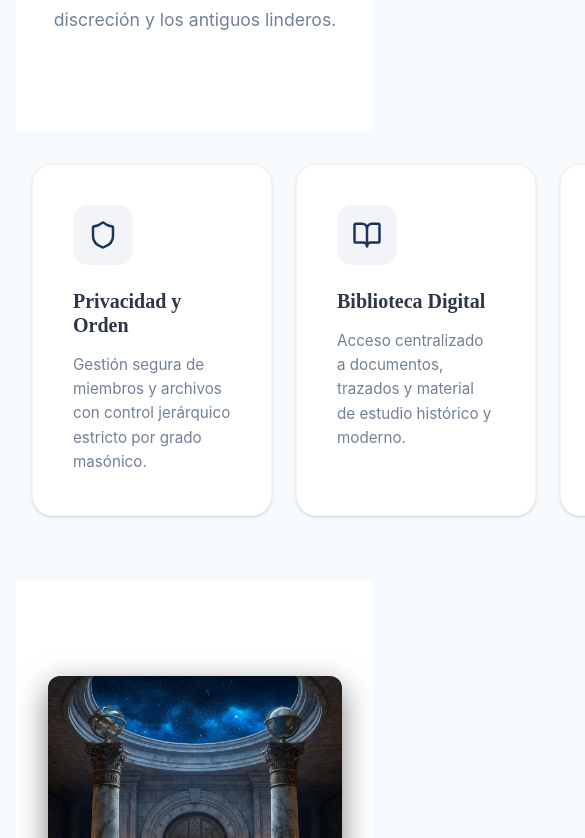
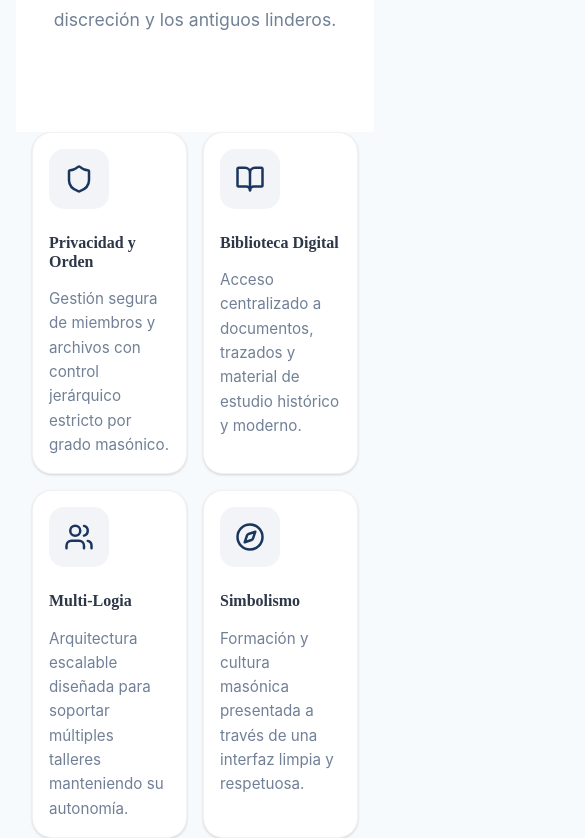
Before and after one commit to leoderam/masoneria-app, a React app in the folder app/: page / in a window 390 px wide. Shown: the part 1406-2244 px from the top of the page, 585 px wide, since content can reach past the window. Built offline with nearby package versions, Linux system fonts and the light colour scheme; the HTML template or start-up script is replaced by a standard one.

Commit message:
fix(ui): force 2-column grid on mobile and adjust navbar breakpoint

```diff
--- a/app/src/components/layout/Navbar.module.css
+++ b/app/src/components/layout/Navbar.module.css
@@ -56,7 +56,7 @@
     display: none;
 }
 
-@media (max-width: 768px) {
+@media (max-width: 1024px) {
     .navLinks {
         display: none;
     }
--- a/app/src/pages/public/Home.module.css
+++ b/app/src/pages/public/Home.module.css
@@ -512,3 +512,17 @@
     text-align: center;
     margin-top: 4rem;
 }
+
+@media (max-width: 768px) {
+    .features {
+        grid-template-columns: 1fr 1fr !important;
+        gap: 1rem;
+        padding: 0 1rem;
+    }
+    .featureCard {
+        padding: 1rem;
+    }
+    .featureCard h3 {
+        font-size: 1rem;
+    }
+}
```
